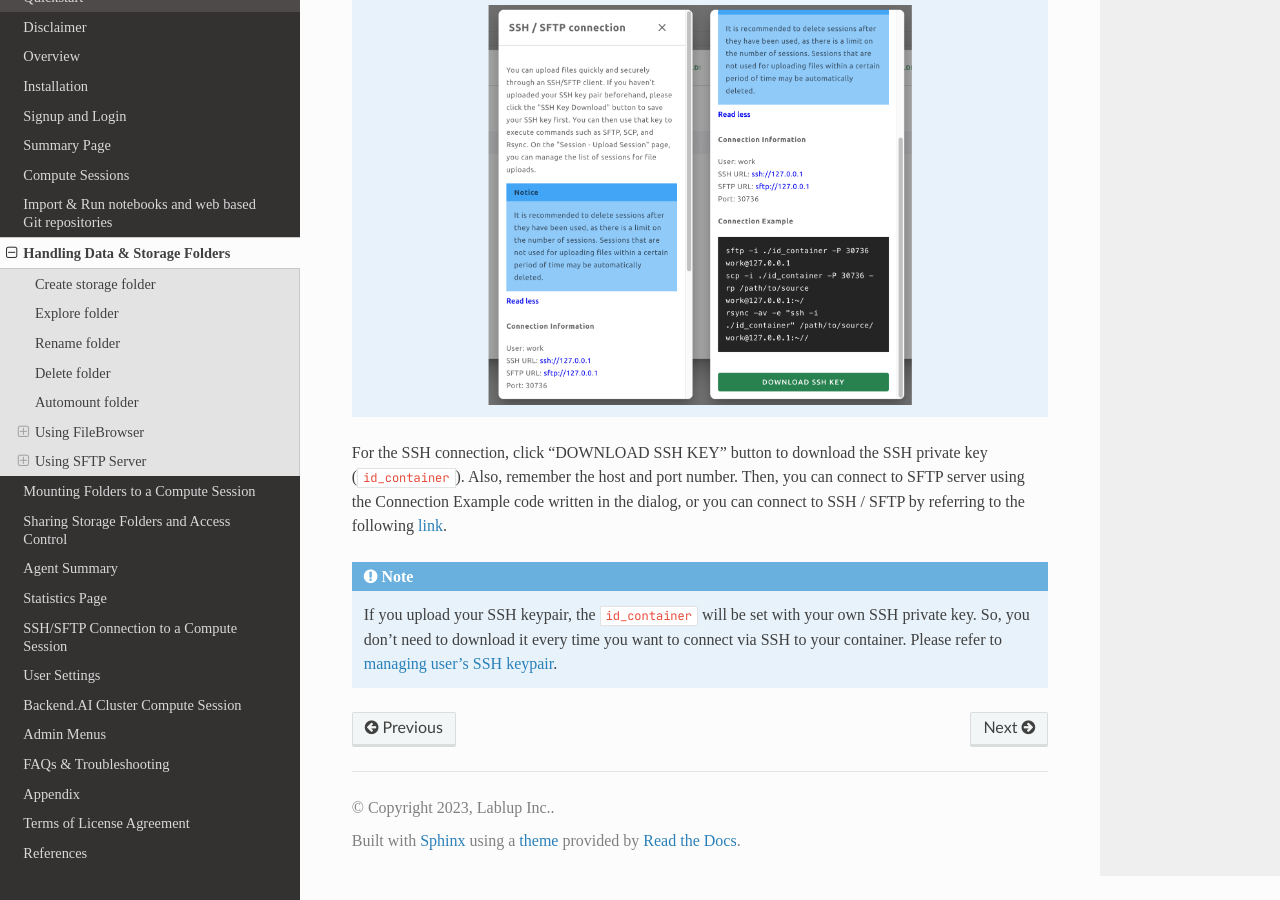
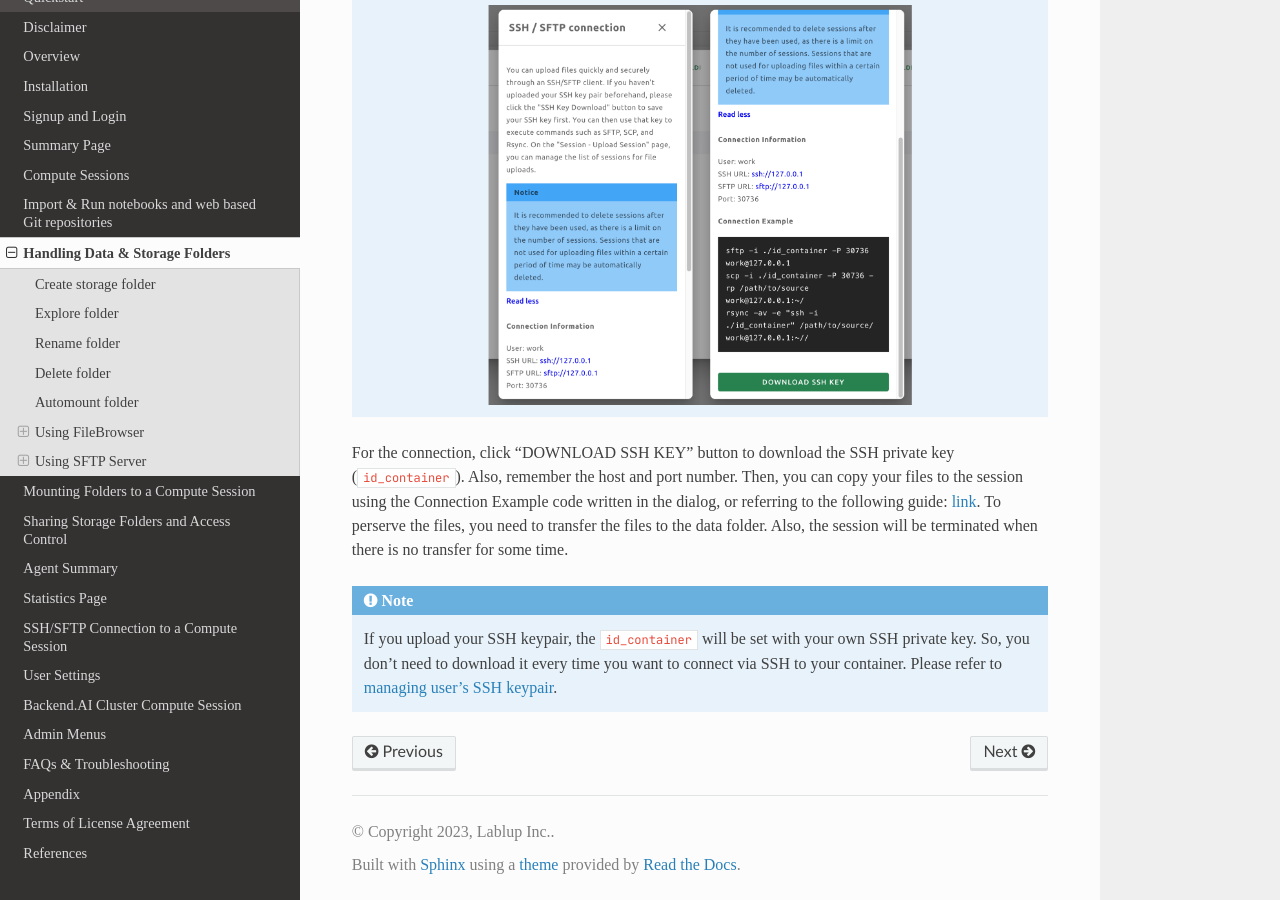
Before and after one commit to lablup/backend.ai-docs-webui, a Sphinx documentation site: the page built from docs/vfolder/vfolder.rst, in a window 1280 px wide and 900 px high, scrolled down 12743 px. Built offline with Sphinx 7.4.7 and the Read the Docs theme 2.0.0, drawn with Linux system fonts in a browser that asks for light colours; some web fonts are replaced.

Commit message:
docs: minor updates on sFTP agent

```diff
--- a/docs/vfolder/vfolder.rst
+++ b/docs/vfolder/vfolder.rst
@@ -363,10 +363,12 @@ automatically. (This session will not affect resource occupancy.)
       :align: center
       :alt: SSH / SFTP connection dialog expanded
 
-For the SSH connection, click "DOWNLOAD SSH KEY" button to download the SSH private key
-(``id_container``). Also, remember the host and port number. Then, you can connect to SFTP server
-using the Connection Example code written in the dialog, or you can connect to SSH / SFTP
-by referring to the following :ref:`link<sftp_connection_for_linux_and_mac>`.
+For the connection, click "DOWNLOAD SSH KEY" button to download the SSH private key
+(``id_container``). Also, remember the host and port number. Then, you can copy your
+files to the session using the Connection Example code written in the dialog, or
+referring to the following guide: :ref:`link<sftp_connection_for_linux_and_mac>`.
+To perserve the files, you need to transfer the files to the data folder. Also,
+the session will be terminated when there is no transfer for some time.
 
 .. note::
    If you upload your SSH keypair, the ``id_container`` will be set with your
```
Also changed, not shown: 1 other file.
